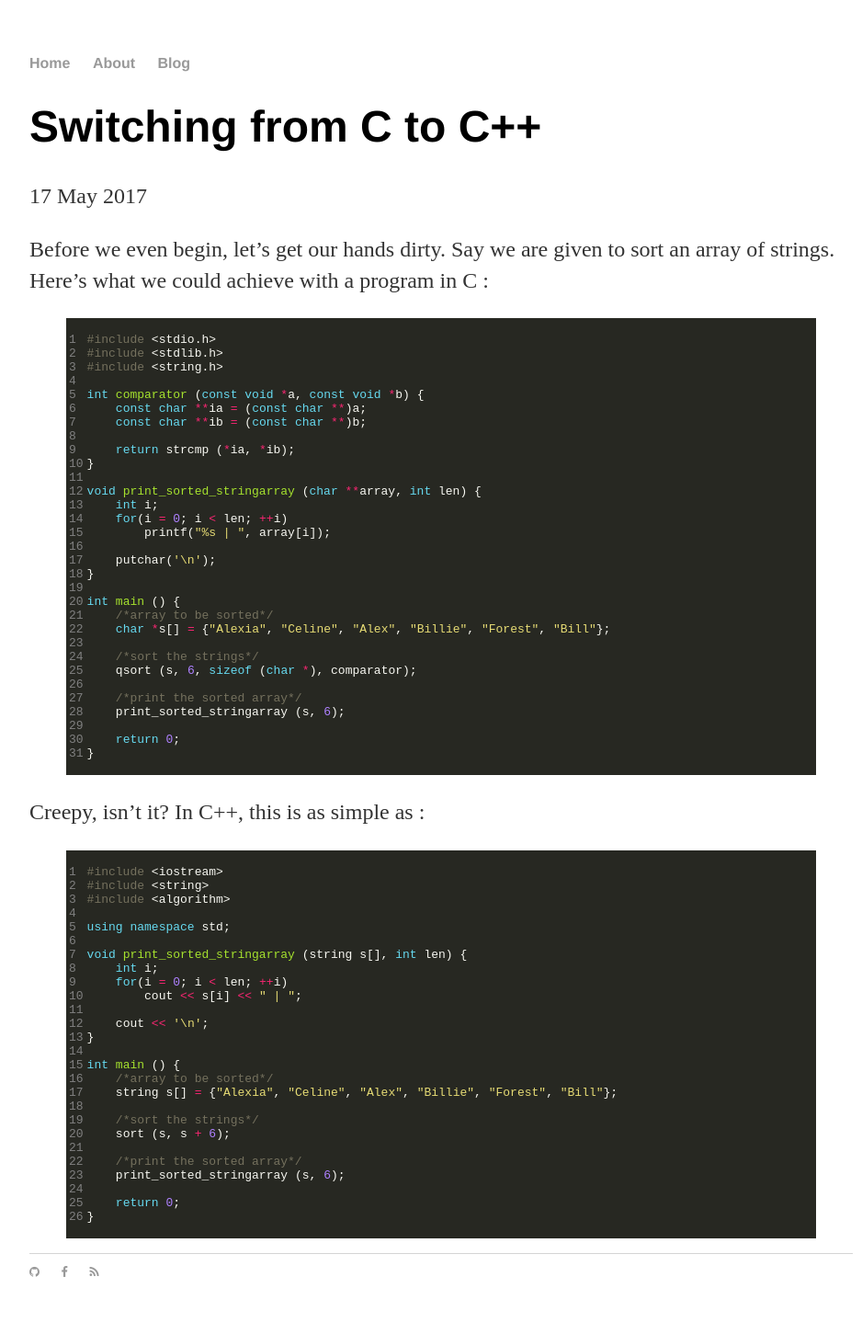
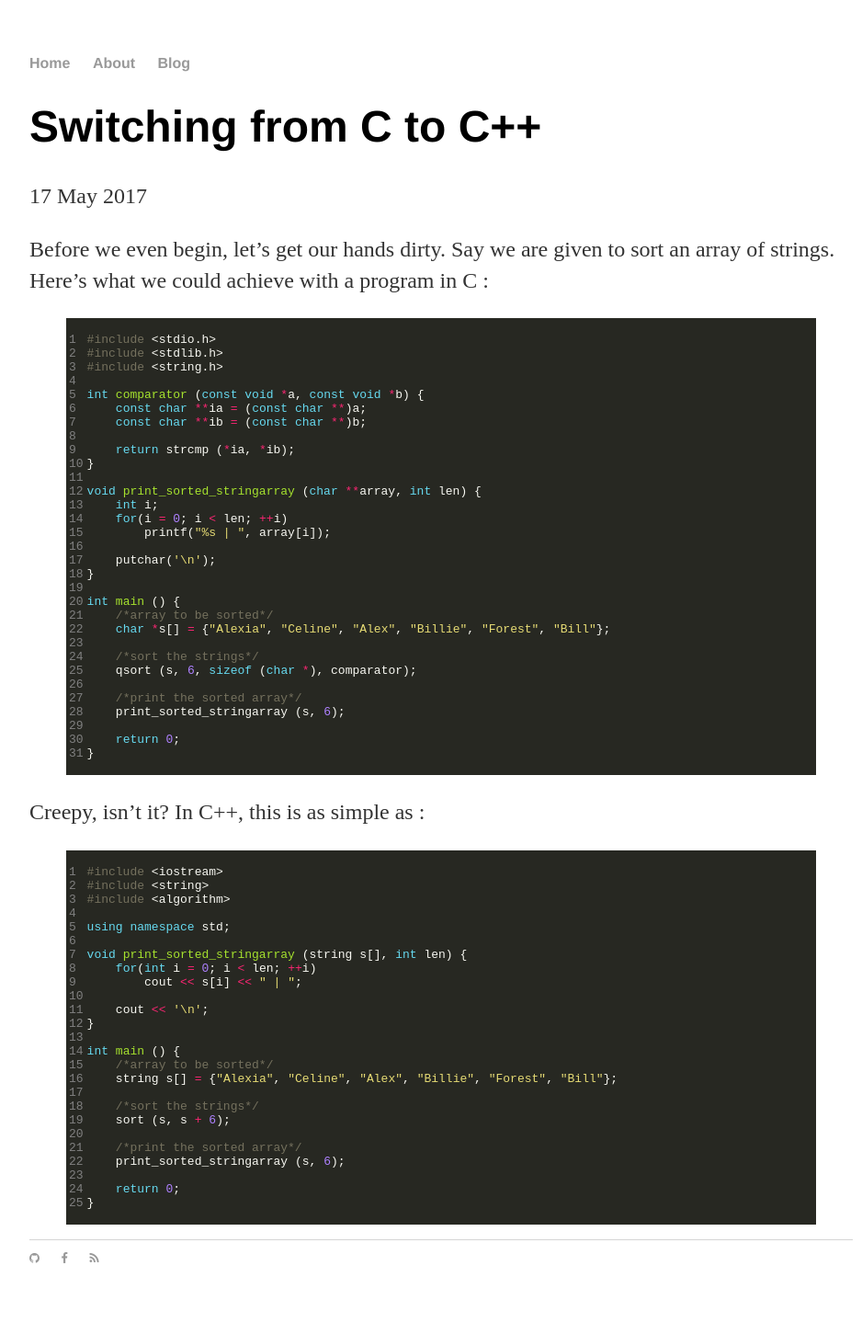
Before and after one commit to ccjusl/codeclubjusl, a Jekyll site: the page built from _posts/2017-05-17-Switching-from-C-to-C++.md, in a window 1280 px wide. Shown: the whole page at 92% size, without its empty margins (160-1098 px from the left). Built offline with Jekyll 4.4.1, drawn with Linux system fonts in a browser that asks for light colours.

Commit message:
added blog text

```diff
--- a/_posts/2017-05-17-Switching-from-C-to-C++.md
+++ b/_posts/2017-05-17-Switching-from-C-to-C++.md
@@ -52,8 +52,7 @@ In C++, this is as simple as :
 using namespace std;
 
 void print_sorted_stringarray (string s[], int len) {
-    int i;
-    for(i = 0; i < len; ++i)
+    for(int i = 0; i < len; ++i)
         cout << s[i] << " | ";
 
     cout << '\n';
```
